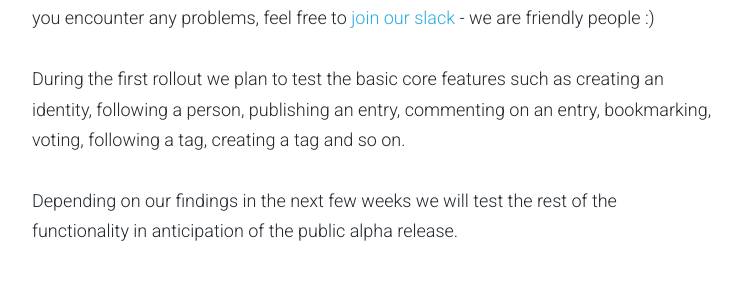
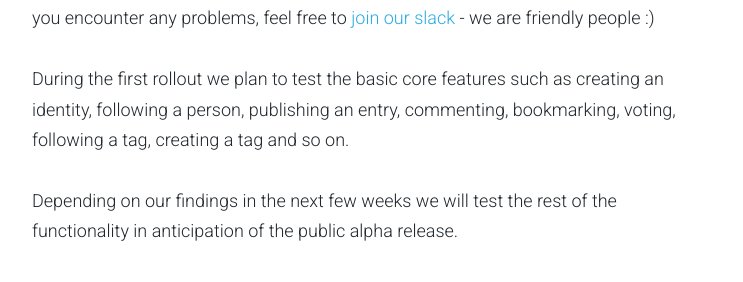
Before and after one commit to AKASHAorg/blog.akasha.world, a Jekyll site: the page built from _posts/2016-09-30-launch-imminent.md, in a window 1280 px wide and 900 px high, scrolled down 707 px. Shown: the part 192-474 px from the top of the window, without its empty margins (268-1011 px from the left). Built offline with Jekyll 4.4.1, drawn with Linux system fonts in a browser that asks for light colours; comment, search, counter and statistics services are not loaded.

Commit message:
Update 2016-09-30-launch-imminent.md

```diff
--- a/_posts/2016-09-30-launch-imminent.md
+++ b/_posts/2016-09-30-launch-imminent.md
@@ -13,7 +13,7 @@ Hello everyone, I bring good news: **we’re launching the pre-alpha version of
 
 When the time comes, the invites will be delivered to your inbox and will include installation details which should make the entire setup process a breeze. However, if you encounter any problems, feel free to [join our slack](http://akasha-slack.herokuapp.com/){:target="_blank"} - we are friendly people :)
 
-During the first rollout we plan to test the basic core features such as creating an identity, following a person, publishing an entry, commenting on an entry, bookmarking, voting, following a tag, creating a tag and so on.
+During the first rollout we plan to test the basic core features such as creating an identity, following a person, publishing an entry, commenting, bookmarking, voting, following a tag, creating a tag and so on.
 
 Depending on our findings in the next few weeks we will test the rest of the functionality in anticipation of the public alpha release.
 
```
